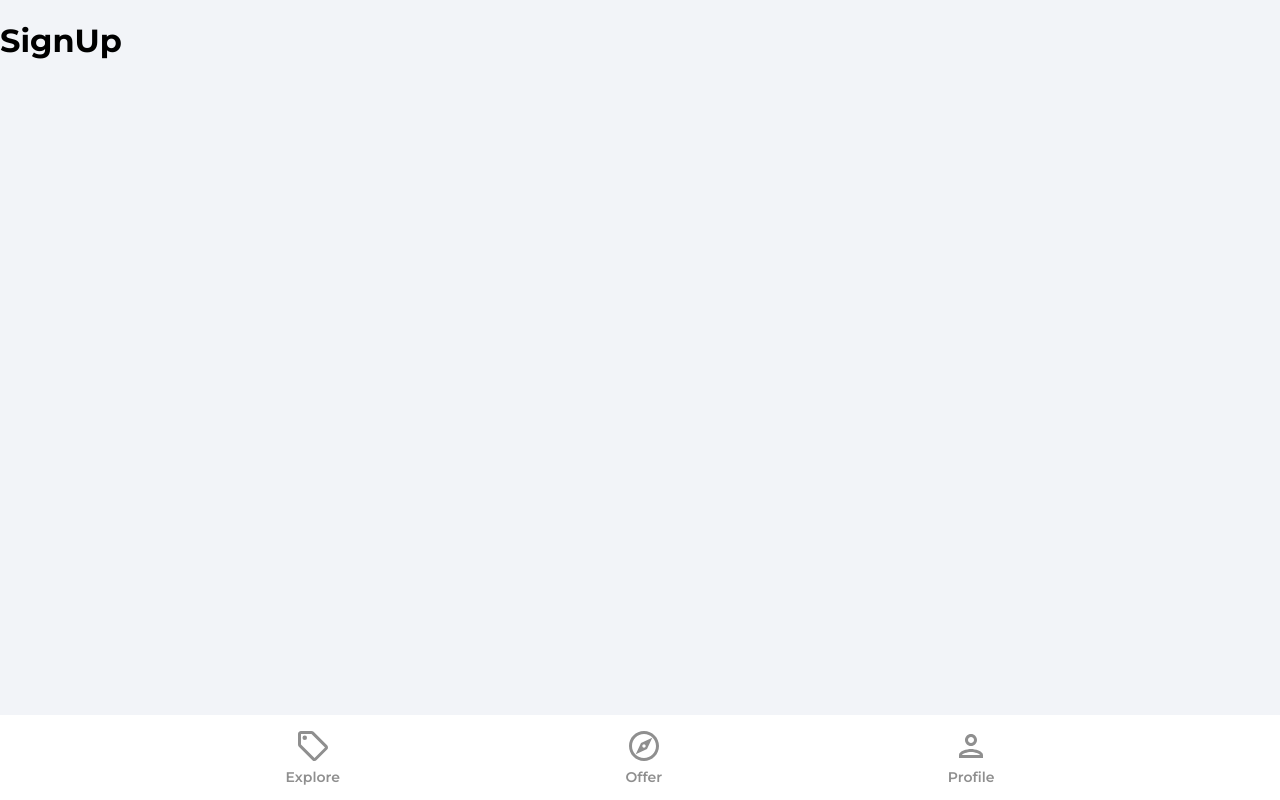
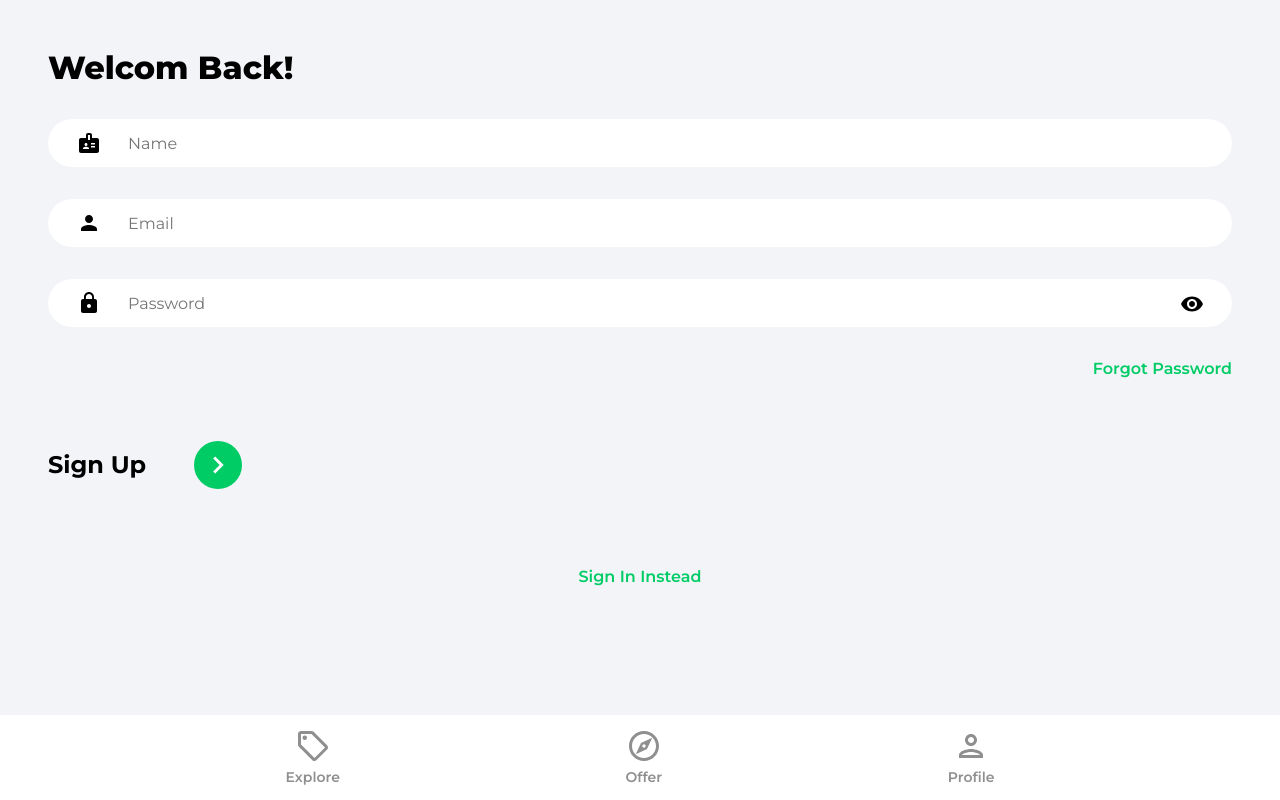
Before and after one commit to ulevi92/house-marketplace, a React (Create React App) app: page /sign-up in a window 1280 px wide. Built offline with nearby package versions, Linux system fonts and the light colour scheme.

Commit message:
added/ auth login with email & password

```diff
--- a/src/App.tsx
+++ b/src/App.tsx
@@ -13,7 +13,7 @@
       <Routes>
         <Route path='/' element={<Explore />} />
         <Route path='/offers' element={<Offers />} />
-        <Route path='/profile' element={<SignIn />} />
+        <Route path='/profile' element={<Profile />} />
         <Route path='/sign-in' element={<SignIn />} />
         <Route path='/sign-up' element={<SignUp />} />
         <Route path='/forgot-password' element={<ForgotPassword />} />
--- a/src/firebase.config.ts
+++ b/src/firebase.config.ts
@@ -5,7 +5,7 @@
 // https://firebase.google.com/docs/web/setup#available-libraries
 
 // Your web app's Firebase configuration
-const firebaseConfig = {
+export const firebaseConfig = {
   apiKey: "AIzaSyD46J6nYOzqawB1eUFP7cNmwMmWjQdzryk",
   authDomain: "house-marketplace-app-cd88a.firebaseapp.com",
   projectId: "house-marketplace-app-cd88a",
--- a/src/pages/SignIn.tsx
+++ b/src/pages/SignIn.tsx
@@ -1,7 +1,109 @@
+import React, { useState } from "react";
+import { Link, useNavigate } from "react-router-dom";
+import { ReactComponent as ArrowRightIcon } from "../assets/svg/keyboardArrowRightIcon.svg";
+import visibilityIcon from "../assets/svg/visibilityIcon.svg";
+import { getAuth, signInWithEmailAndPassword } from "firebase/auth";
+import { initializeApp } from "firebase/app";
+import { firebaseConfig } from "../firebase.config";
+
+interface FormState {
+  email: string;
+  password: string;
+}
+
 const SignIn = () => {
+  const [showPassword, setShowPassword] = useState(false);
+  const [formData, setFormData] = useState<FormState>({
+    email: "",
+    password: "",
+  });
+
+  const { email, password } = formData;
+
+  const navigate = useNavigate();
+
+  const onInputChange = (e: React.ChangeEvent<HTMLInputElement>) =>
+    setFormData((prevState) => ({
+      ...prevState,
+      [e.target.id]: e.target.value,
+    }));
+
+  const onShowPasswordClick = () => setShowPassword(!showPassword);
+
+  const onSubmit = async (e: React.FormEvent) => {
+    e.preventDefault();
+
+    try {
+      initializeApp(firebaseConfig);
+
+      const auth = getAuth();
+
+      const userCredential = await signInWithEmailAndPassword(
+        auth,
+        email,
+        password
+      );
+
+      if (userCredential.user) {
+        navigate("/");
+      }
+    } catch (error) {
+      console.log(error);
+    }
+  };
+
   return (
-    <div>
-      <h1>SignIn</h1>
+    <div className='pageContainer'>
+      <header>
+        <p className='pageHeader'>Welcom Back!</p>
+      </header>
+
+      <main>
+        <form onSubmit={onSubmit}>
+          <input
+            type='email'
+            className='emailInput'
+            placeholder='Email'
+            id='email'
+            value={email}
+            onChange={onInputChange}
+          />
+
+          <div className='passwordInputDiv'>
+            <input
+              type={showPassword ? "text" : "password"}
+              className='passwordInput'
+              placeholder='Password'
+              id='password'
+              value={password}
+              onChange={onInputChange}
+            />
+
+            <img
+              src={visibilityIcon}
+              alt='show password icon'
+              className='showPassword'
+              onClick={onShowPasswordClick}
+            />
+          </div>
+
+          <Link to='/forgot-password' className='forgotPasswordLink'>
+            Forgot Password
+          </Link>
+
+          <div className='signInBar'>
+            <p className='signInText'>Sign In</p>
+
+            <button className='signInButton'>
+              <ArrowRightIcon fill='#fff' width={34} height={34} />
+            </button>
+          </div>
+        </form>
+
+        <Link to='/sign-up' className='registerLink'>
+          Sign Up Instead
+        </Link>
+      </main>
     </div>
   );
 };
--- a/src/pages/SignUp.tsx
+++ b/src/pages/SignUp.tsx
@@ -1,7 +1,138 @@
+import React, { useState } from "react";
+import { Link, useNavigate } from "react-router-dom";
+import { ReactComponent as ArrowRightIcon } from "../assets/svg/keyboardArrowRightIcon.svg";
+import visibilityIcon from "../assets/svg/visibilityIcon.svg";
+import {
+  getAuth,
+  createUserWithEmailAndPassword,
+  updateProfile,
+} from "firebase/auth";
+import { initializeApp } from "firebase/app";
+import { setDoc, doc, serverTimestamp, FieldValue } from "firebase/firestore";
+import { db, firebaseConfig } from "../firebase.config";
+
+interface FormState {
+  name: string;
+  email: string;
+  password?: string;
+  timeStamp?: FieldValue;
+}
+
 const SignUp = () => {
+  const [showPassword, setShowPassword] = useState(false);
+  const [formData, setFormData] = useState<FormState>({
+    name: "",
+    email: "",
+    password: "",
+  });
+
+  const { name, email, password } = formData;
+
+  const navigate = useNavigate();
+
+  const onInputChange = (e: React.ChangeEvent<HTMLInputElement>) =>
+    setFormData((prevState) => ({
+      ...prevState,
+      [e.target.id]: e.target.value,
+    }));
+
+  const onShowPasswordClick = () => setShowPassword(!showPassword);
+
+  const onSubmit = async (e: React.FormEvent) => {
+    e.preventDefault();
+
+    try {
+      initializeApp(firebaseConfig);
+
+      const auth = getAuth();
+
+      const userCredential = await createUserWithEmailAndPassword(
+        auth,
+        email,
+        password!
+      );
+
+      if (auth && auth.currentUser) {
+        updateProfile(auth.currentUser, {
+          displayName: name,
+        });
+      }
+
+      const user = userCredential.user;
+
+      const formDataCopy = { ...formData };
+      delete formDataCopy.password;
+      formDataCopy.timeStamp = serverTimestamp();
+
+      await setDoc(doc(db, "users", user.uid), formDataCopy);
+
+      navigate("/");
+    } catch (error) {
+      console.log(error);
+    }
+  };
+
   return (
-    <div>
-      <h1>SignUp</h1>
+    <div className='pageContainer'>
+      <header>
+        <p className='pageHeader'>Welcom Back!</p>
+      </header>
+
+      <main>
+        <form onSubmit={onSubmit}>
+          <input
+            type='text'
+            className='nameInput'
+            placeholder='Name'
+            id='name'
+            value={name}
+            onChange={onInputChange}
+          />
+
+          <input
+            type='email'
+            className='emailInput'
+            placeholder='Email'
+            id='email'
+            value={email}
+            onChange={onInputChange}
+          />
+
+          <div className='passwordInputDiv'>
+            <input
+              type={showPassword ? "text" : "password"}
+              className='passwordInput'
+              placeholder='Password'
+              id='password'
+              value={password}
+              onChange={onInputChange}
+            />
+
+            <img
+              src={visibilityIcon}
+              alt='show password icon'
+              className='showPassword'
+              onClick={onShowPasswordClick}
+            />
+          </div>
+
+          <Link to='/forgot-password' className='forgotPasswordLink'>
+            Forgot Password
+          </Link>
+
+          <div className='signUpBar'>
+            <p className='signUpText'>Sign Up</p>
+
+            <button className='signUpButton'>
+              <ArrowRightIcon fill='#fff' width={34} height={34} />
+            </button>
+          </div>
+        </form>
+
+        <Link to='/sign-in' className='registerLink'>
+          Sign In Instead
+        </Link>
+      </main>
     </div>
   );
 };
```
